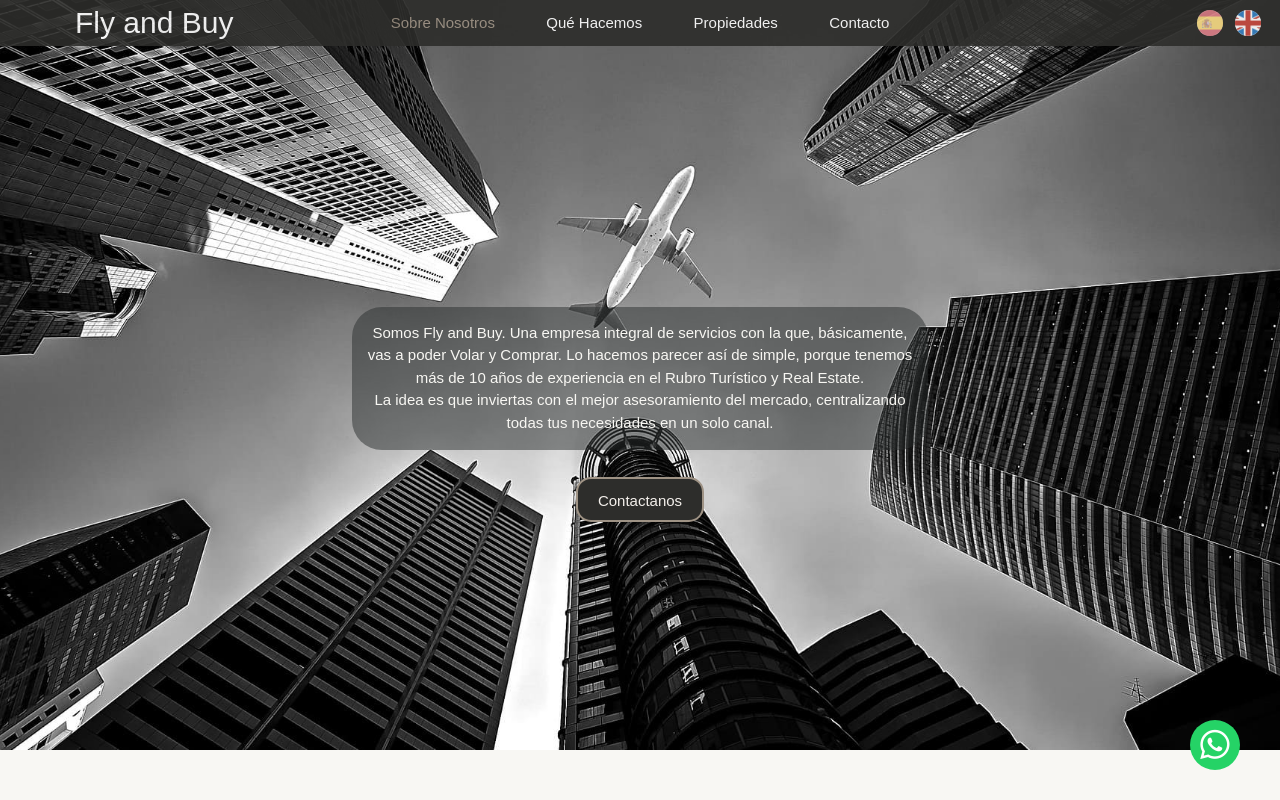
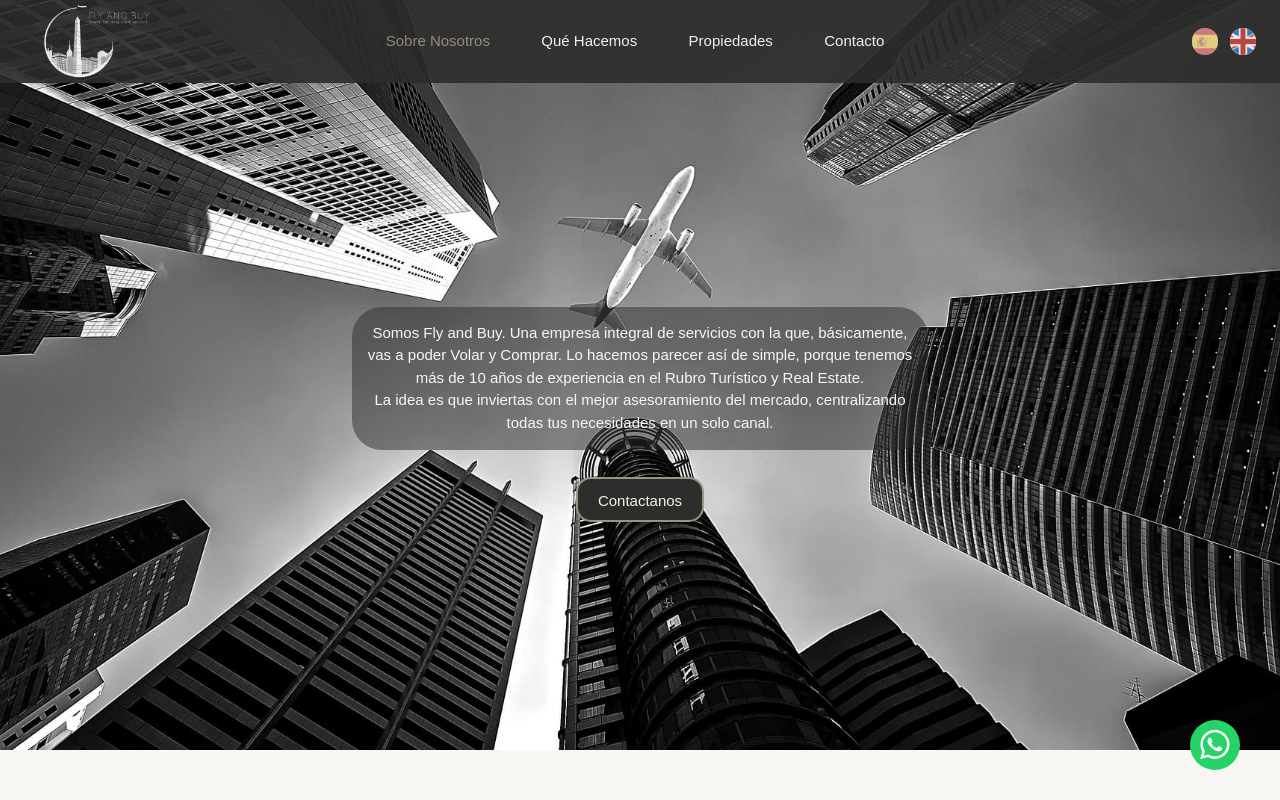
Before and after one commit to lunarico/flyandbuy.github.io, a website: page index.html in a window 1280 px wide. Shown: the top 800 px of the page. Drawn offline with nearby package versions, Linux system fonts and the light colour scheme.

Commit message:
Agrego Logo

```diff
--- a/assets/css/style.css
+++ b/assets/css/style.css
@@ -109,10 +109,18 @@ a:hover {
   }
 }
 
+#logo {
+  margin: 0;
+  padding-left: 2.5em;
+  max-width: 25%;
+  width: 10em;
+}
+
 
 /* NAV */
 
 .navbar {
+  margin-left: 11em;
   padding: 0;
 }
 
--- a/index.html
+++ b/index.html
@@ -21,6 +21,7 @@
 
   <!-- ÍCONOS -->
   <script src="https://kit.fontawesome.com/6b9569e6d4.js" crossorigin="anonymous"></script>
+  <!-- <script src="https://cdnjs.cloudflare.com/ajax/libs/font-awesome/6.4.0/css/all.min.css"></script> -->
   <link rel="stylesheet" href="https://fonts.googleapis.com/css2?family=Material+Symbols+Outlined:opsz,wght,FILL,GRAD@20..48,100..700,0..1,-50..200" />
 
   <!-- ANIMACIONES -->
@@ -33,7 +34,7 @@
   </a>
   <header id="header" class="fixed-top ">
     <div class="d-flex align-items-center">
-      <h1 class="logo col-lg-3"><a href="#">Fly and Buy</a></h1>
+      <img src="./BLANCO.png" alt="" id="logo">
       <nav id="navbar" class="navbar col-lg-6">
         <ul>
           <li>
```
Also changed, not shown: BLANCO.png (added), GRIS.png (added), NEGRO.png (added).
